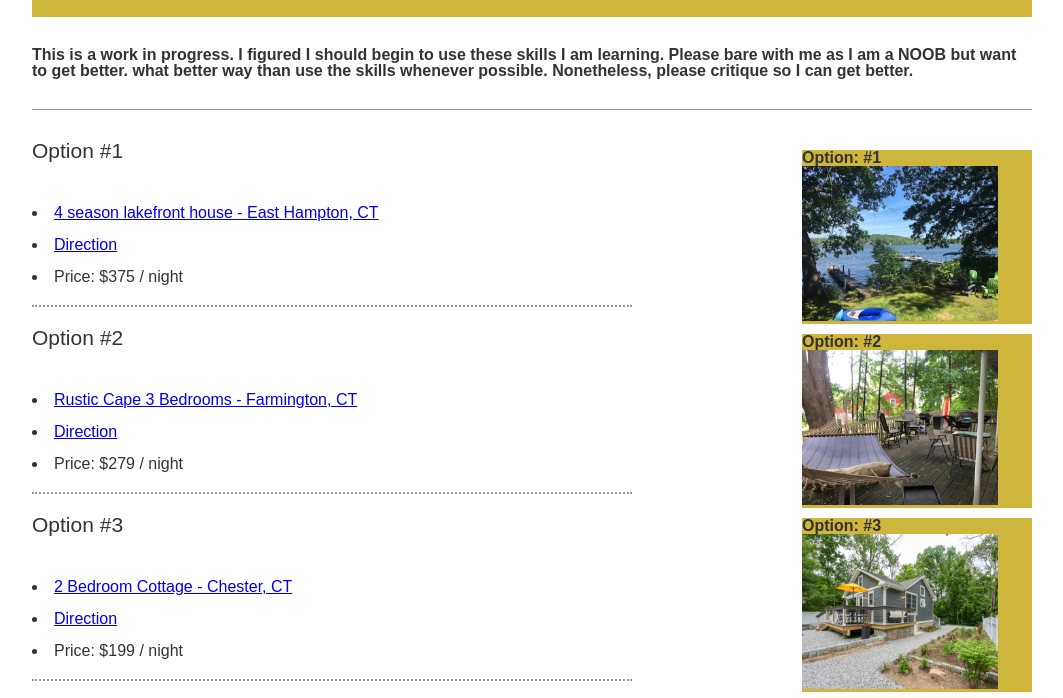
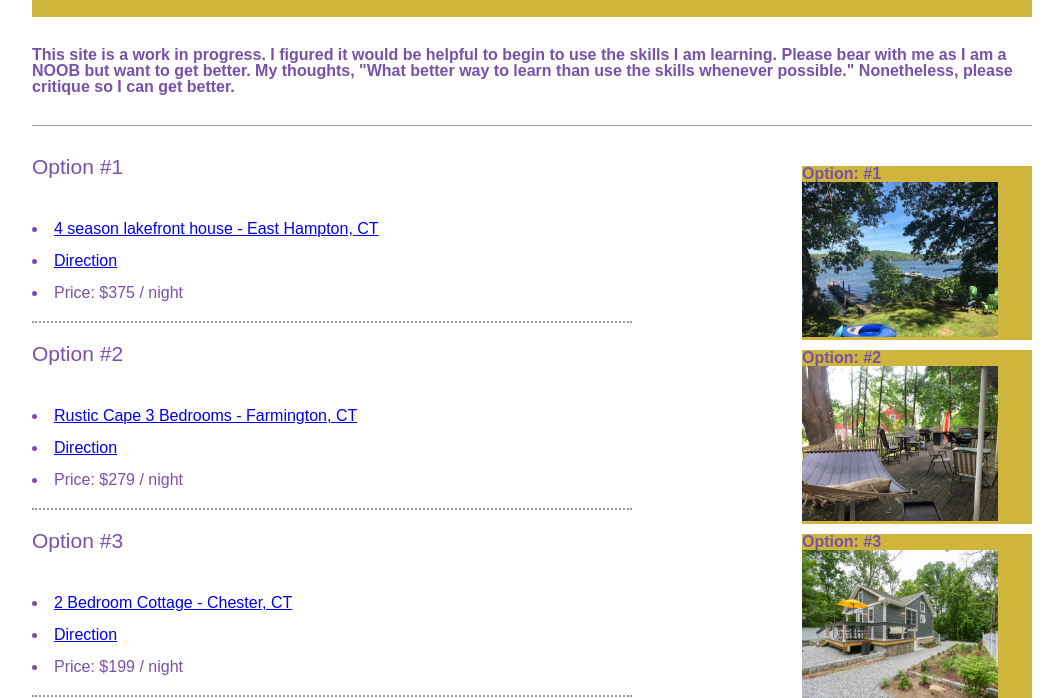
Before and after one commit to Bullbotbam/wes6_homecoming, a plain HTML site: page index.html in a window 1280 px wide. Shown: the part 93-791 px from the top of the page, without its empty margins (108-1171 px from the left). Drawn offline with Linux system fonts and the light colour scheme.

Commit message:
update color scheme

```diff
--- a/index.html
+++ b/index.html
@@ -23,7 +23,7 @@
 		</nav>
 	</header>
 	<section>
-		<strong>This is a work in progress.  I figured I should begin to use these skills I am learning.  Please bare with me as I am a NOOB but want to get better.  what better way than use the skills whenever possible.  Nonetheless, please critique so I can get better.</strong>
+		<strong>This site is a work in progress.  I figured it would be helpful to begin to use the skills I am learning.  Please bear with me as I am a NOOB but want to get better.  My thoughts, "What better way to learn than use the skills whenever possible."  Nonetheless, please critique so I can get better.</strong>
 	</section>
 	<section id="pageContent">
 		<main role="main">
--- a/style.css
+++ b/style.css
@@ -253,7 +253,7 @@ body > section {
 	margin: auto;
 	padding: 30px 0px;
 	border-bottom: 1px solid #999;
-	color: #333;
+	color: #7851a9;
 }
 
 @media screen and (max-width: 1000px) {
```
